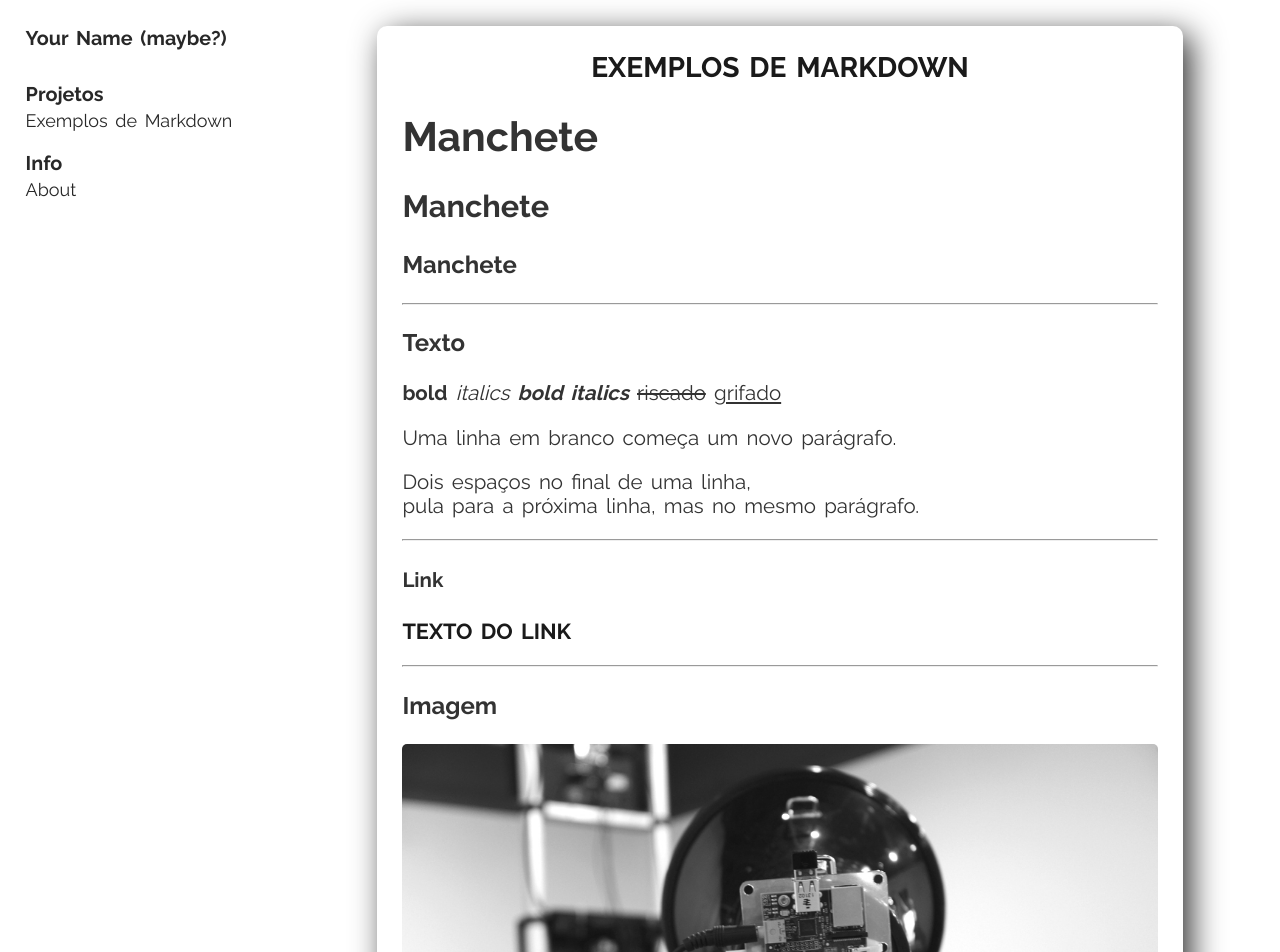
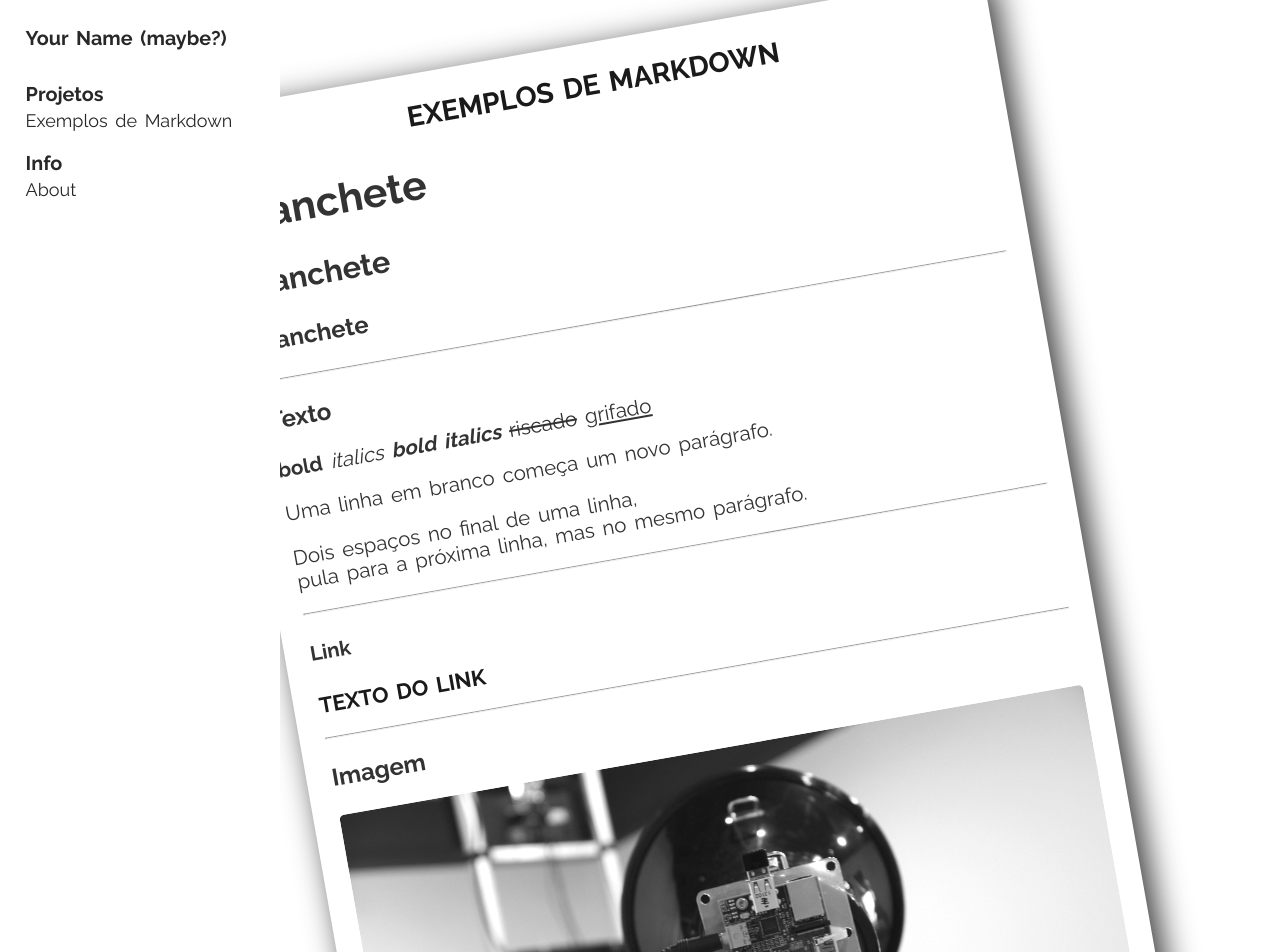
Before and after one commit to thiagohersan-www/xoxoxolololol.thiagohersan.com, a Jekyll site: the page built from _posts/2015-07-04-markdown.md, in a window 1280 px wide. Shown: the top 952 px of the page. Built offline with Jekyll 4.4.1, drawn with Linux system fonts in a browser that asks for light colours.

Commit message:
rotate post

```diff
--- a/_layouts/post.html
+++ b/_layouts/post.html
@@ -7,7 +7,7 @@
   <body>
     {% include navbar.html %}
     <div id="main-div">
-      <div id="post">
+      <div id="post" class=" {{ page.rotate }}">
         {% unless page.permalink == '/' %}
           <div class="post-title">{{ page.title }}</div>
         {% endunless %}
--- a/_posts/2015-07-04-markdown.md
+++ b/_posts/2015-07-04-markdown.md
@@ -1,6 +1,7 @@
 ---
 title: 'Exemplos de Markdown'
 swipebox: AL0
+rotate: post-rotate
 ---
 # Manchete
 ## Manchete
--- a/css/main.scss
+++ b/css/main.scss
@@ -174,4 +174,6 @@ body {
   }
 }
 
-/* COMEÇAR CSS NOVO AQUI */
+.post-rotate {
+  transform: rotate(-10deg);
+}
```
